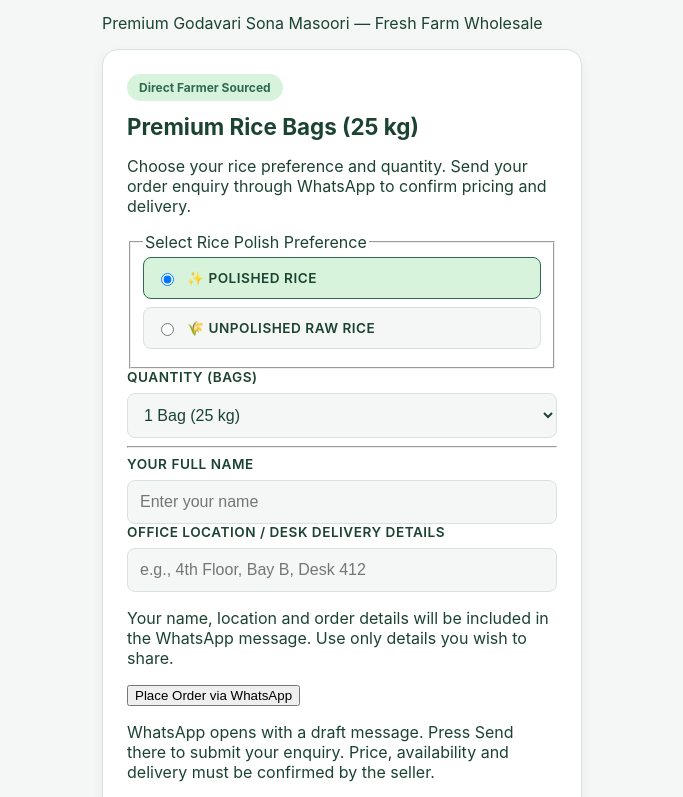
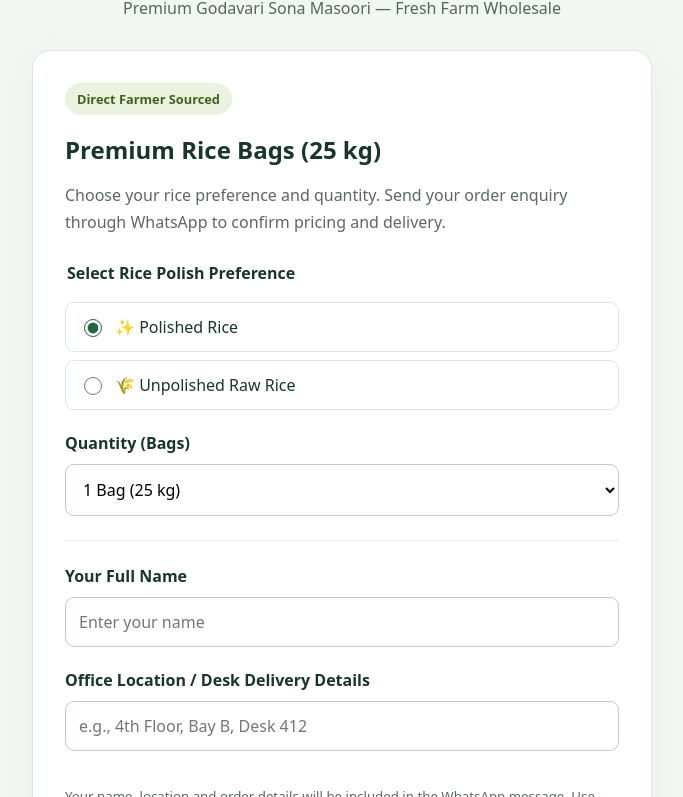
Before and after one commit to ramoracle/ricedirect, a plain HTML site: page index.html in a window 1280 px wide. Shown: the part 94-891 px from the top of the page, without its empty margins (298-981 px from the left). Drawn offline with Linux system fonts and the light colour scheme.

Commit message:
Update style.css
kkk

```diff
--- a/style.css
+++ b/style.css
@@ -1,144 +1,23 @@
-:root {
-    --primary: #2d6a4f;
-    --background: #f4f7f5;
-    --card-bg: #ffffff;
-    --text: #1b4332;
-    --border: #d8e2dc;
-    --accent: #d8f3dc;
-}
-
-body {
-    font-family: -apple-system, BlinkMacSystemFont, "Segoe UI", Roboto, Helvetica, Arial, sans-serif;
-    background-color: var(--background);
-    color: var(--text);
-    margin: 0;
-    padding: 15px;
-    display: flex;
-    justify-content: center;
-}
-
-.app-container {
-    width: 100%;
-    max-width: 480px;
-    margin-top: 10px;
-}
-
-.main-header {
-    text-align: center;
-    margin-bottom: 20px;
-}
-
-.main-header h1 {
-    color: var(--primary);
-    margin: 0;
-    font-size: 2rem;
-}
-
-.tagline {
-    font-size: 0.9rem;
-    color: #52b788;
-    margin: 5px 0 0 0;
-}
-
-.product-card {
-    background: var(--card-bg);
-    border-radius: 16px;
-    padding: 24px;
-    box-shadow: 0 4px 12px rgba(0,0,0,0.05);
-    border: 1px solid var(--border);
-}
-
-.badge {
-    background-color: var(--accent);
-    color: var(--primary);
-    font-size: 0.75rem;
-    font-weight: bold;
-    padding: 6px 12px;
-    border-radius: 20px;
-    display: inline-block;
-    margin-bottom: 12px;
-}
-
-h2 {
-    margin: 0 0 10px 0;
-    font-size: 1.4rem;
-}
-
-.desc {
-    font-size: 0.9rem;
-    line-height: 1.4;
-    color: #40916c;
-    margin-bottom: 20px;
-}
-
-.form-group {
-    margin-bottom: 20px;
-}
-
-label {
-    display: block;
-    font-weight: 600;
-    font-size: 0.85rem;
-    margin-bottom: 8px;
-    text-transform: uppercase;
-    letter-spacing: 0.5px;
-}
-
-.radio-group {
-    display: flex;
-    flex-direction: column;
-    gap: 10px;
-}
-
-.radio-label {
-    display: flex;
-    align-items: center;
-    gap: 10px;
-    background: var(--background);
-    padding: 12px;
-    border-radius: 8px;
-    cursor: pointer;
-    border: 1px solid var(--border);
-    transition: all 0.2s ease;
-}
-
-.radio-label:has(input:checked) {
-    background: var(--accent);
-    border-color: var(--primary);
-}
-
-select, input[type="text"] {
-    width: 100%;
-    padding: 12px;
-    box-sizing: border-box;
-    border: 1px solid var(--border);
-    border-radius: 8px;
-    font-size: 1rem;
-    background: var(--background);
-    color: var(--text);
-}
-
-.divider {
-    border: 0;
-    height: 1px;
-    background: var(--border);
-    margin: 25px 0;
-}
-
-.cta-button {
-    width: 100%;
-    background-color: var(--primary);
-    color: white;
-    border: none;
-    padding: 16px;
-    border-radius: 8px;
-    font-size: 1.05rem;
-    font-weight: bold;
-    cursor: pointer;
-    transition: background 0.2s ease;
-    box-shadow: 0 4px 8px rgba(45, 106, 79, 0.2);
-}
-
-.cta-button:hover {
-    background-color: #1b4332;
-}
+:root { color-scheme: light; font-family: system-ui, -apple-system, "Segoe UI", sans-serif; color: #183629; background: #f3f7f3; }
+* { box-sizing: border-box; }
+body { margin: 0; padding: 32px 16px; }
+.app-container { max-width: 620px; margin: 0 auto; }
+header { text-align: center; margin-bottom: 28px; }
+h1 { font-size: 2.3rem; margin: 0 0 8px; color: #23633e; }
+header p { color: #52675a; line-height: 1.6; margin: 0; }
+.product-card { background: white; border: 1px solid #dce7dd; border-radius: 18px; padding: 32px; box-shadow: 0 12px 40px #1738200b; }
+.badge { display: inline-block; background: #e9f3df; color: #42611d; border-radius: 20px; padding: 7px 12px; font-size: .8rem; font-weight: 650; }
+h2 { font-size: 1.5rem; margin: 18px 0 10px; }
+.description { color: #5b695f; line-height: 1.7; margin-bottom: 26px; }
+fieldset { border: 0; margin: 0 0 22px; padding: 0; }
+legend, form > label { font-weight: 650; margin-bottom: 10px; display: block; }
+.radio-label { display: flex; align-items: center; gap: 10px; border: 1px solid #dce7dd; border-radius: 9px; padding: 13px; margin-top: 8px; cursor: pointer; }
+input[type="radio"] { accent-color: #23633e; width: 18px; height: 18px; }
+input[type="text"], select { width: 100%; font: inherit; padding: 13px; border: 1px solid #bdcec0; border-radius: 9px; background: #fff; margin-bottom: 22px; min-height: 48px; }
+input:focus-visible, select:focus-visible, button:focus-visible { outline: 3px solid #b1d7b7; outline-offset: 3px; }
+hr { border: 0; border-top: 1px solid #e5ece5; margin: 2px 0 24px; }
+button { width: 100%; border: 0; border-radius: 10px; background: #23633e; color: white; font: inherit; font-weight: 700; padding: 16px; cursor: pointer; }
+button:hover { background: #194b2e; }
+.notice { font-size: .83rem; color: #596b5e; line-height: 1.6; }
+#status:empty { display: none; }
+@media (max-width: 480px) { body { padding: 22px 12px; } .product-card { padding: 22px 18px; } h1 { font-size: 2rem; } }
```
